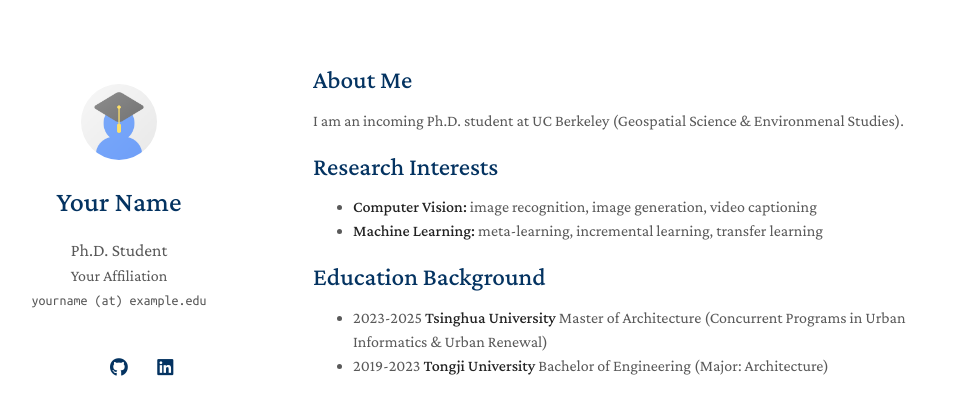
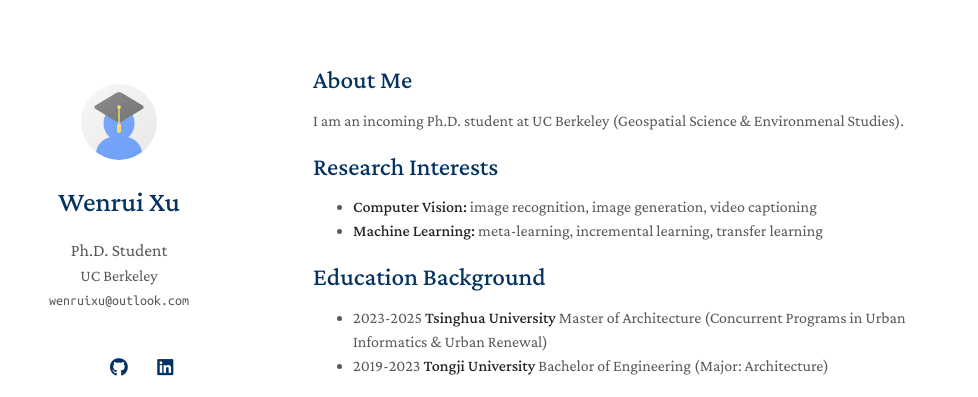
Before and after one commit to ruaruaxu/ruaruaxu.github.io, a Jekyll site: the page built from index.md, in a window 1280 px wide. Shown: the top 397 px of the page, without its empty margins (157-1135 px from the left). Built offline with Jekyll 4.4.1, drawn with Linux system fonts in a browser that asks for light colours; a style sheet for code colours, icons or effects is not loaded; our own code applies the rules of GitHub Pages for plain Markdown files.

Commit message:
Update _config.yml

```diff
--- a/_config.yml
+++ b/_config.yml
@@ -1,8 +1,8 @@
 # Basic Information
-title: Your Name
+title: Wenrui Xu
 position: Ph.D. Student
-affiliation: Your Affiliation
-email: yourname (at) example.edu
+affiliation: UC Berkeley
+email: wenruixu@outlook.com
 
 # Search Engine Optimization (SEO)
 # The following information is used to improve the website traffic from search engines, e.g., Google.
@@ -15,7 +15,7 @@
 google_scholar: https://scholar.google.com/
 cv_link: assets/files/curriculum_vitae.pdf
 github_link: https://github.com/
-linkedin: https://www.linkedin.com/
+linkedin: https://www.linkedin.com/xuwenrui
 twitter: https://twitter.com/
 
 # Images (e.g., your profile picture and your website's favicon)
```
